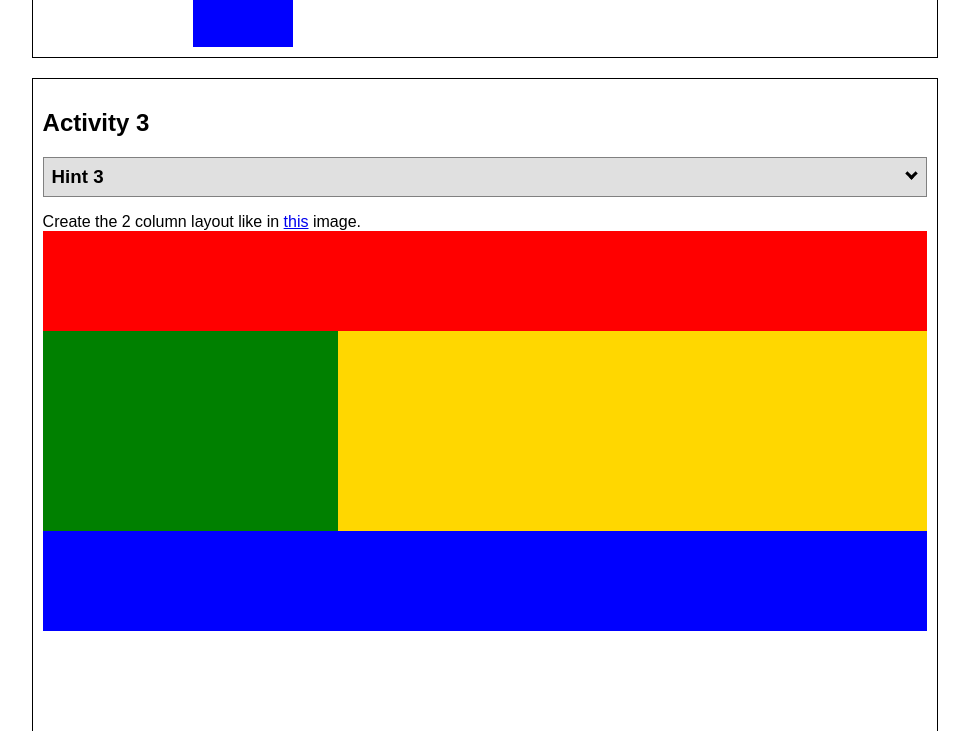
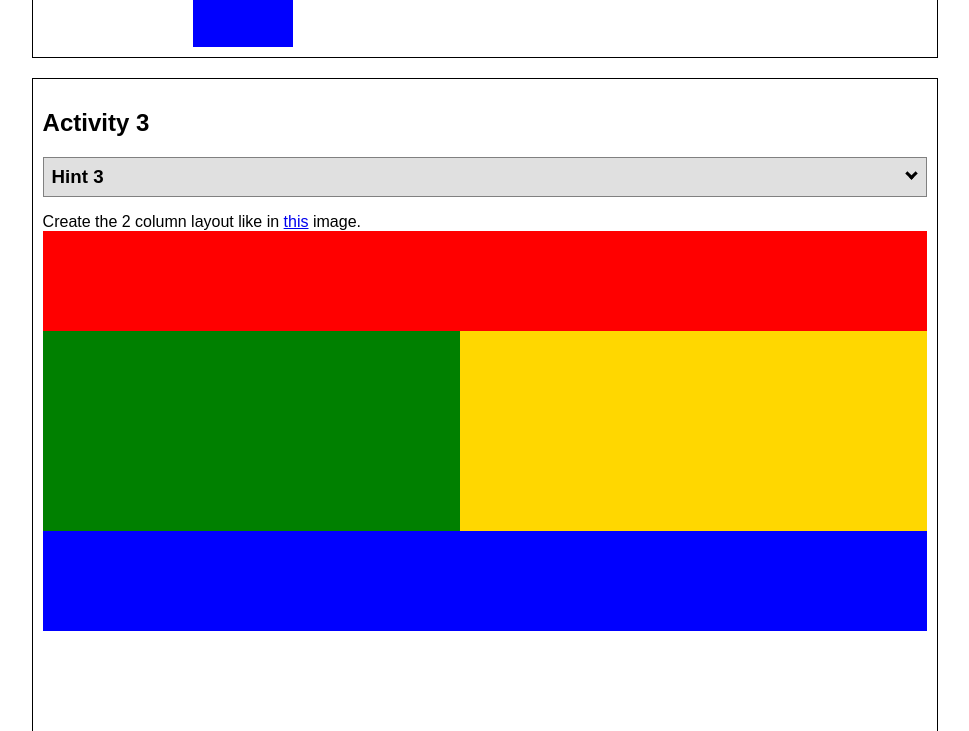
Before and after one commit to hiimelyk/wdd130, a plain HTML site: page positioning.html in a window 1280 px wide. Shown: the part 1379-2110 px from the top of the page, without its empty margins (155-1124 px from the left). Drawn offline with Linux system fonts and the light colour scheme.

Commit message:
gap in between green and yellow

```diff
--- a/positionstyles.css
+++ b/positionstyles.css
@@ -72,7 +72,7 @@ gap: 20px;
 .content3 {
   /* This is the parent of the activity 3 boxes. */
   display: grid;
-  grid-template-columns: 1fr 1fr 1fr;
+  grid-template-columns: 1fr 50px 1fr;
   grid-template-rows: 100px 200px 100px;
   width: 100%;
   height: 100vh;
```
